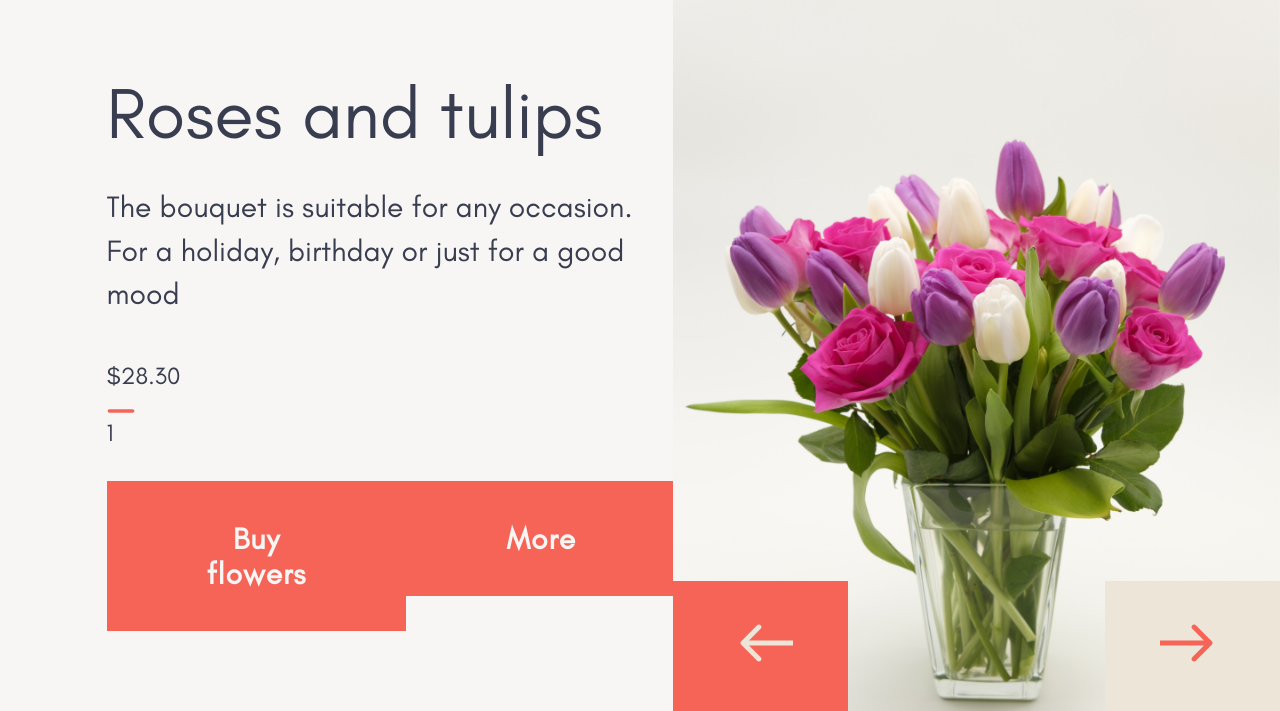
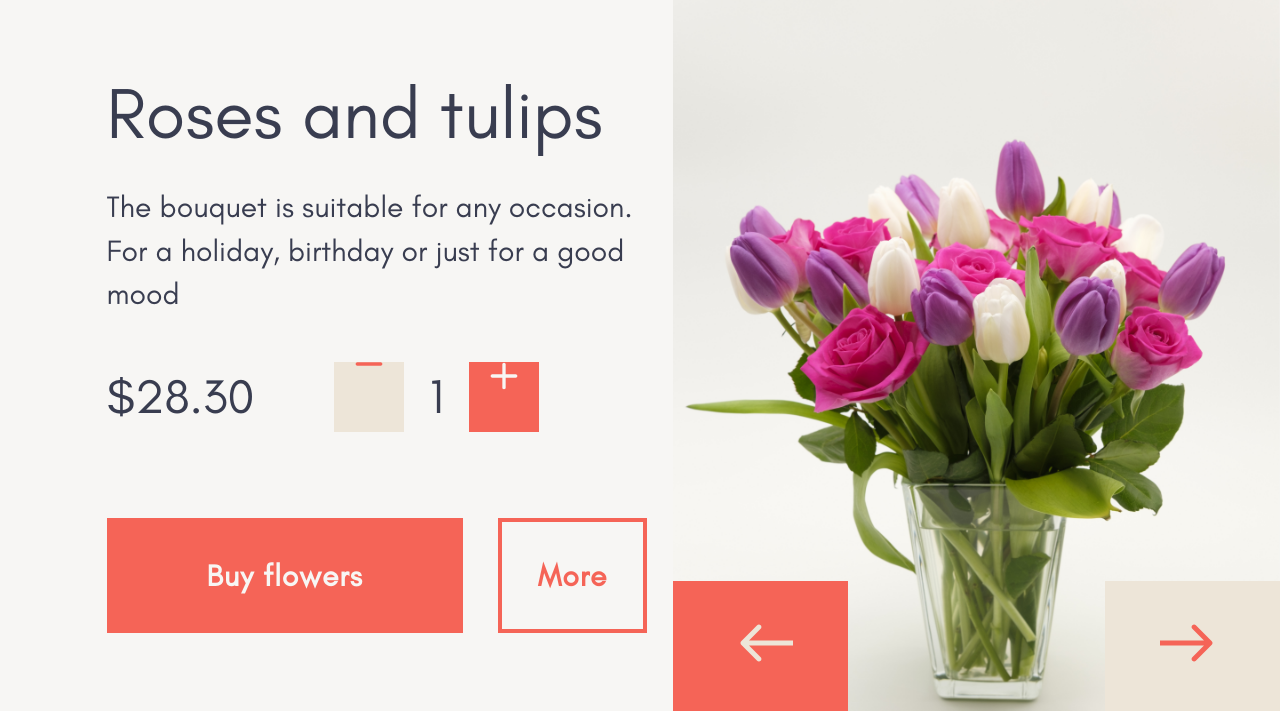
Before and after one commit to lukak32/flowerful-moments, a plain HTML site: page product.html in a window 1280 px wide. Shown: the part 89-800 px from the top of the page. Drawn offline with Linux system fonts and the light colour scheme; a script that the page names is missing.

Commit message:
Update product.css

```diff
--- a/css/product.css
+++ b/css/product.css
@@ -1,3 +1,47 @@
 .page__left-arrow{
     left: 52.57%;
 }
+.container-left .container-left__button--small{padding: 36px;border: 4px solid #F56457;background-color: #F7F6F4;color: #F56457;}
+.container-left .container-left__calculator{}
+.calculator{
+    display: flex;
+    margin-bottom: 86px;
+    justify-content: space-between;
+}
+.calculator .calculator__price{
+    font-size: 48px;
+    line-height: 145%;
+    margin-right: 10%;
+}
+.calculator .calculator__amount{
+    font-size: 48px;
+    line-height: 145%;
+}
+.calculator .calculator__left-btn{
+     font-size: 48px;
+     line-height: 145%;
+     width: 70px;
+     height: 70px;
+     background-color: #EDE5D8;
+     color: #F56457;
+     display: flex;
+     justify-content: center;
+ }
+.calculator .calculator__right-btn{
+    font-size: 48px;
+    line-height: 145%;
+    width: 70px;
+    height: 70px;
+    background-color: #F56457;
+    color: #EDE5D8;
+    display: flex;
+    justify-content: center;
+    margin-right: 20%;
+}
+
+
+@media (max-width: 1200px){
+    .container-left .container-left__button--small{
+        padding: 26px;
+    }
+}
```
